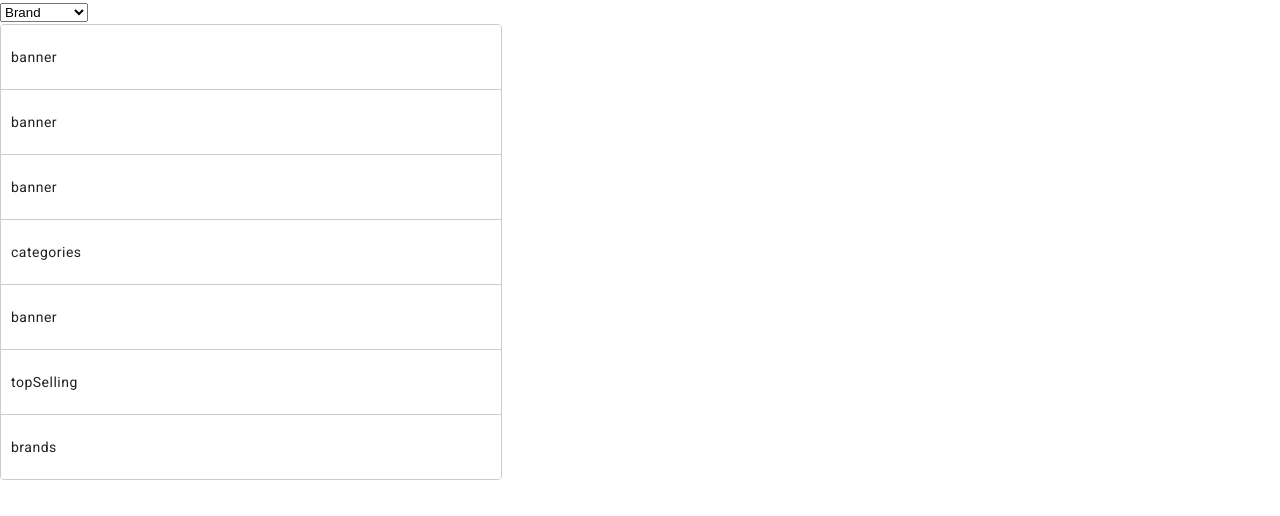
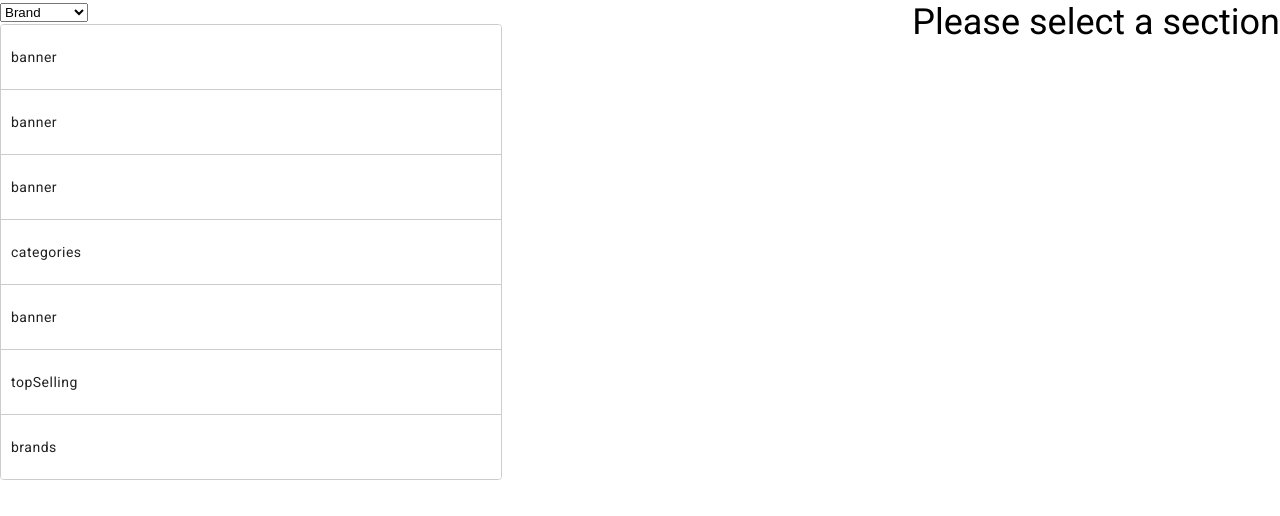
Before and after one commit to wariyum/sf-configurator, an Angular app: page / in a window 1280 px wide. Shown: the top 516 px of the page. Built offline with nearby package versions, Linux system fonts and the light colour scheme.

Commit message:
aligned left and right

```diff
--- a/src/app/homepage-configurator/homepage-configurator.component.html
+++ b/src/app/homepage-configurator/homepage-configurator.component.html
@@ -1,20 +1,58 @@
+<!-- Main container with flex layout -->
+<div style="display: flex; justify-content: space-between;">
 
-
+  <!-- Left section -->
+  <div>
     <select class="form-select" [(ngModel)]="selectedOption">
       <option value="Banner">Banner</option>
       <option value="Category">Category</option>
       <option value="Brand">Brand</option>
       <option value="TopSelling">Top Selling</option>
     </select>
-<br/>
+    <br />
     <div cdkDropList class="example-list" (cdkDropListDropped)="drop($event)">
       @for (nearmeItem of nearmeItems; track nearmeItem) {
-      <div class="example-box"
-           cdkDrag
-           (click)="showAlert(nearmeItem)"
-           (cdkDragStarted)="dragStarted()"
+      <div class="example-box" cdkDrag (click)="showAlert(nearmeItem)" (cdkDragStarted)="dragStarted()"
         (cdkDragEnded)="dragEnded()">
         {{nearmeItem.name}}
       </div>
       }
     </div>
+  </div>
+
+  <!-- Right section -->
+  <div>
+    <div [ngSwitch]="selectedSection?.name">
+      <div *ngSwitchCase="'banner'">
+        <h3>Banner Section</h3>
+
+      </div>
+
+      <div *ngSwitchCase="'categories'">
+        <h3>Category Section</h3>
+        <div class="category-content">
+          <!-- Category content here -->
+        </div>
+      </div>
+
+      <div *ngSwitchCase="'brands'">
+        <h3>Brand Section</h3>
+        <div class="brand-content">
+          <!-- Brand content here -->
+        </div>
+      </div>
+
+      <div *ngSwitchCase="'topSelling'">
+        <h3>Top Selling Section</h3>
+        <div class="topselling-content">
+          <!-- Top selling content here -->
+        </div>
+      </div>
+
+      <div *ngSwitchDefault>
+        <h3>Please select a section</h3>
+      </div>
+    </div>
+  </div>
+
+</div>
--- a/src/app/homepage-configurator/homepage-configurator.component.ts
+++ b/src/app/homepage-configurator/homepage-configurator.component.ts
@@ -2,11 +2,13 @@ import { Component, signal } from '@angular/core';
 import { CdkDragDrop, CdkDropList, CdkDrag, moveItemInArray } from '@angular/cdk/drag-drop';
 import { FormsModule } from '@angular/forms';
 import { HompageConfiguratorService } from './hompage-configurator.service';
+import { Section } from './homepageConfigurator.types';
+import { CommonModule } from '@angular/common';
 
 @Component({
   selector: 'app-homepage-configurator',
   standalone: true,
-  imports: [CdkDropList, CdkDrag, FormsModule],
+  imports: [CdkDropList, CdkDrag, FormsModule,CommonModule],
   templateUrl: './homepage-configurator.component.html',
   styleUrl: './homepage-configurator.component.css'
 })
@@ -14,19 +16,20 @@ export class HomepageConfiguratorComponent {
 
   constructor(private homepageConfigService: HompageConfiguratorService) {
     this.nearmeItems = this.homepageConfigService.sections;
-
   }
   nearmeItems: any[];
   selectedOption = signal<string>('Brand');
   isDragging = false;
+  selectedSection: Section| undefined;
 
   drop(event: CdkDragDrop<string[]>) {
     moveItemInArray(this.nearmeItems, event.previousIndex, event.currentIndex);
   }
 
-  showAlert(item: string) {
+  showAlert(item: Section) {
     if (!this.isDragging) {
-      alert(`You clicked: ${item}`);
+     //selectedSection should from the item
+     this.selectedSection = item;
     }
   }
 
```
Lines whose indentation alone changed are shown as unchanged.
